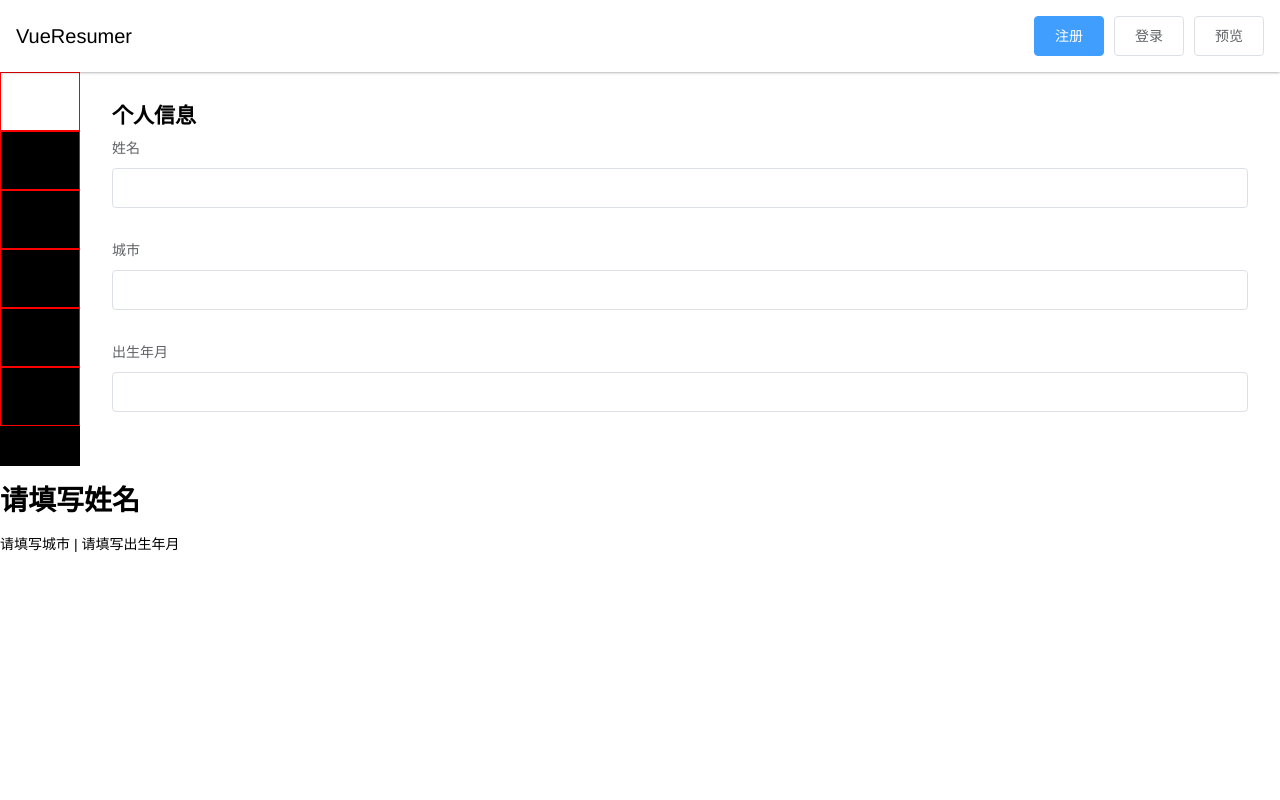
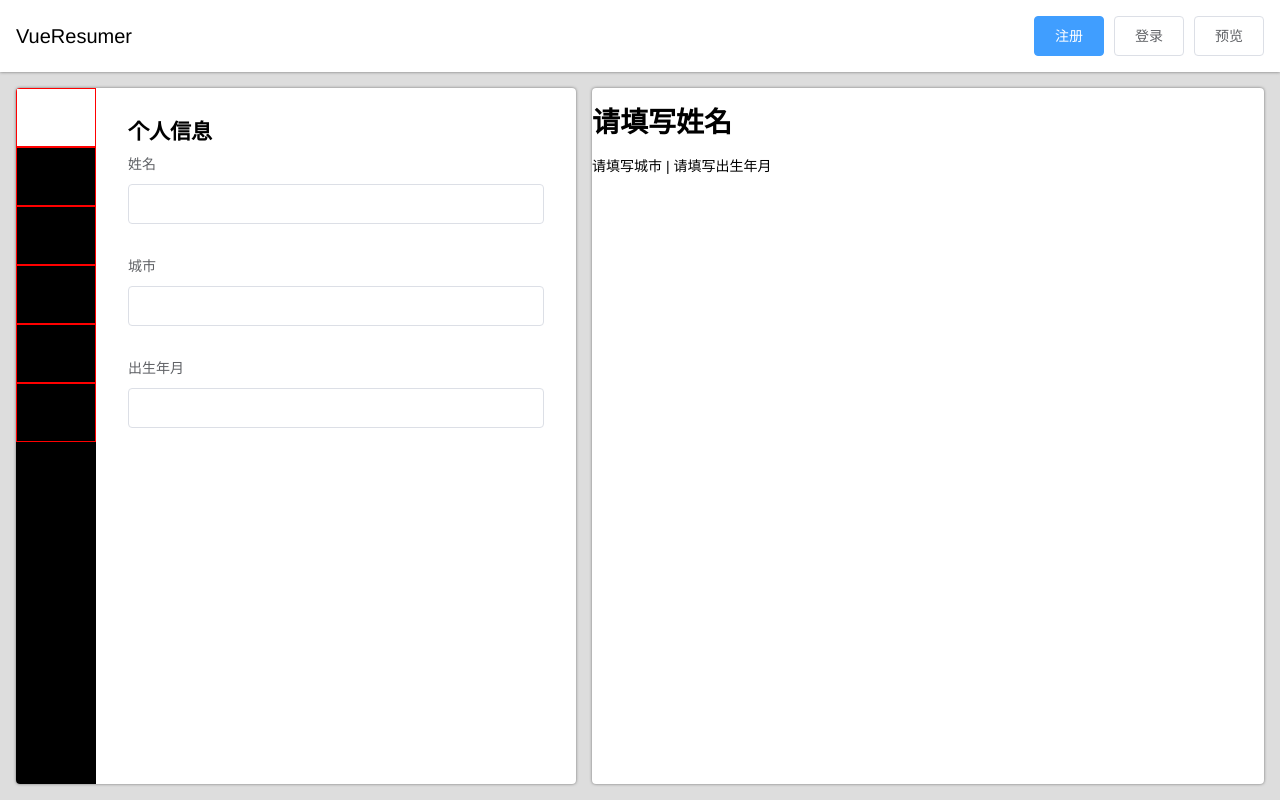
Before and after one commit to weiyanqin/vue-onlineResumeEditor, a Vue app: page / in a window 1280 px wide. Built offline with nearby package versions, Linux system fonts and the light colour scheme.

Commit message:
修改CSS样式

```diff
--- a/src/App.vue
+++ b/src/App.vue
@@ -70,7 +70,7 @@ html, body, #app {
   overflow: hidden;
 }
 
-#app.main {
+#app main {
   display: flex;
   flex: 1;
   background: #ddd;
@@ -80,7 +80,7 @@ html, body, #app {
     background: white;
     box-shadow: 0 0 3px hsla(0, 0, 0, 0.5);
     border-radius: 4px;
-    overflow: auto;
+    overflow: hidden;
   }
   > .preview {
     flex: 1;
```
